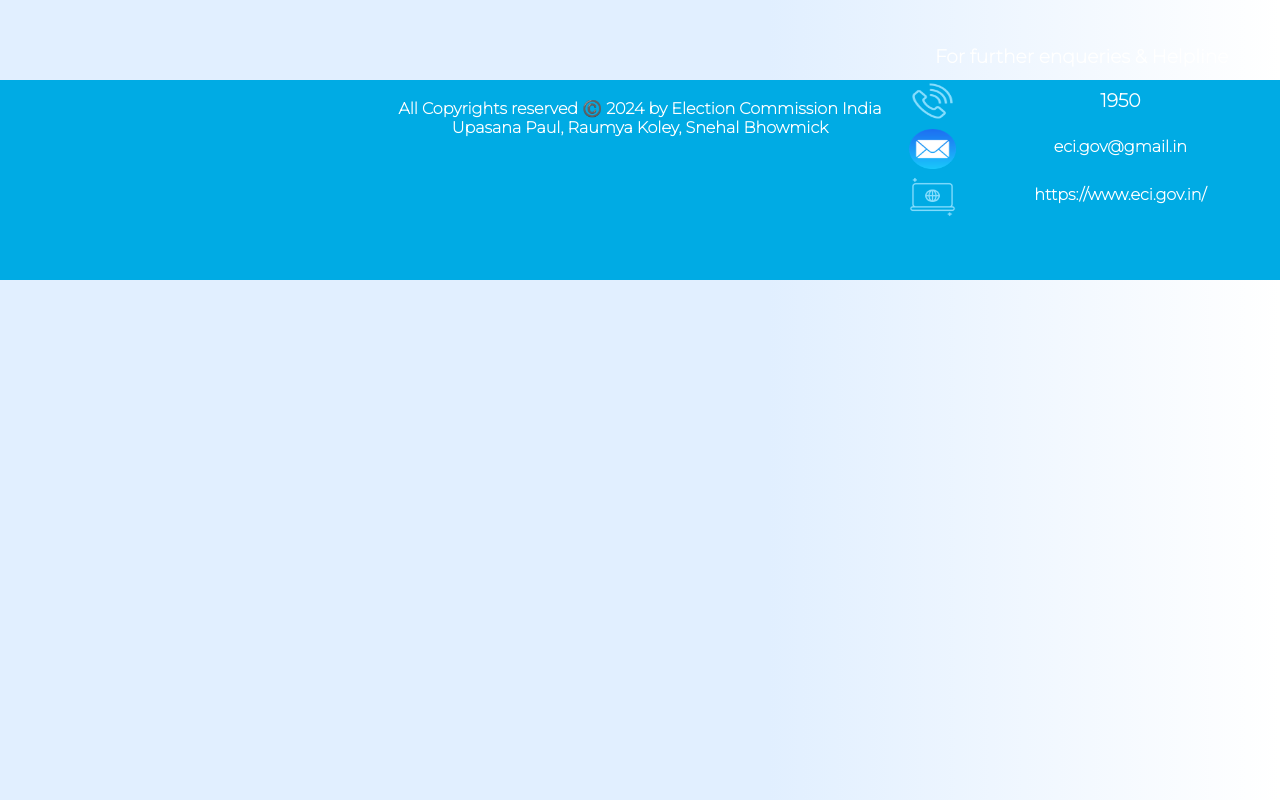
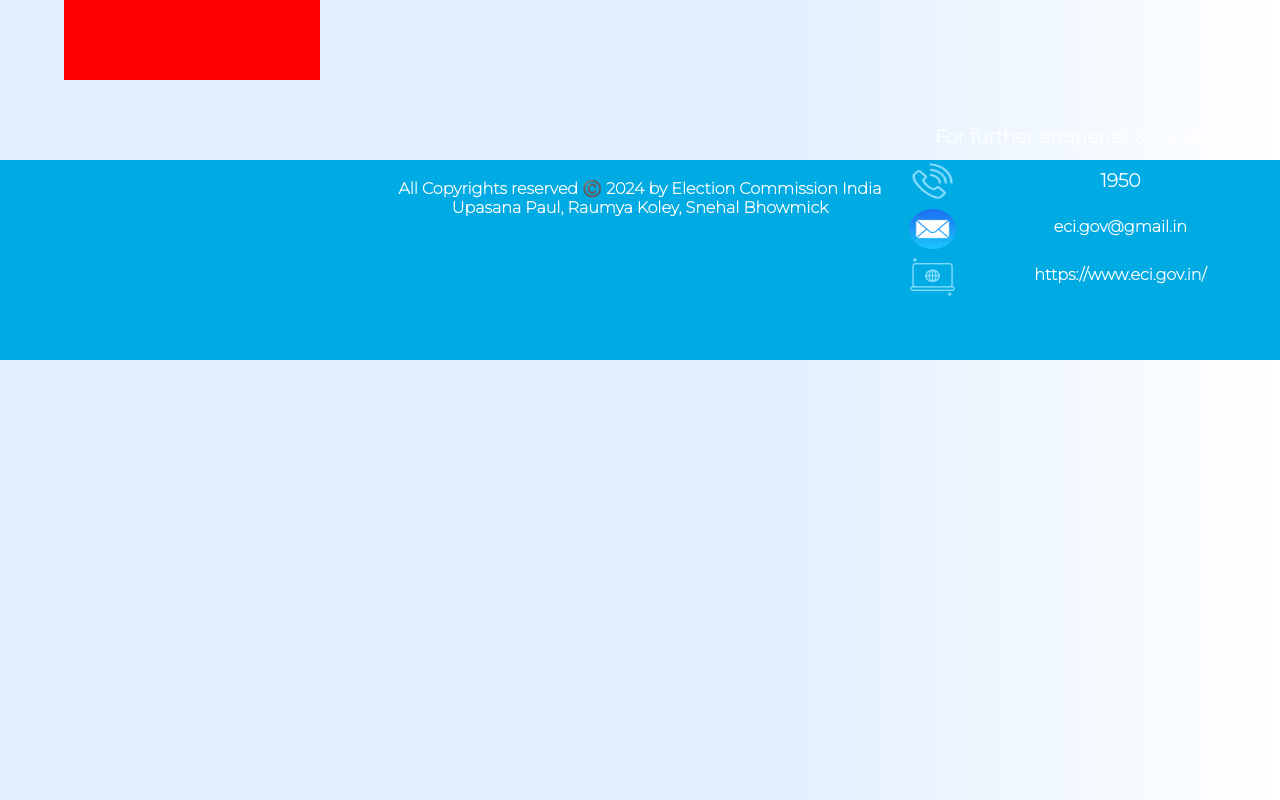
Before and after one commit to Upasana1807/Electoral-Application, a React (Create React App) app: page /countdown in a window 1280 px wide. Built offline with nearby package versions, Linux system fonts and the light colour scheme.

Commit message:
countdown page branch

```diff
--- a/src/App.js
+++ b/src/App.js
@@ -9,6 +9,7 @@
 import Candiform from "./components/Candiform.jsx";
 import Candash from "./Pages/Candashboard/Candash.jsx";
 import Voterdetails from "./Pages/Voterdetails/Voterdetails.jsx";
+import Timer from "./Pages/Timer/Timer.jsx";
 
 function App() {
   return (
@@ -22,6 +23,7 @@
       <Route path="/canform" element={<Candiform/>}/>
       <Route path="/candash" element={<Candash/>}/>
       <Route path="/voterdetails" element={<Voterdetails/>}/>
+      <Route path="/countdown" element={<Timer/>}/>
 
 
     </Routes>
--- /dev/null
+++ b/src/Pages/Timer/Timer.jsx
@@ -0,0 +1,12 @@
+import React from "react";
+
+const Timer =() =>{
+    return(
+        <>
+            <div style={{height:"10vh", width:"20%", backgroundColor:"red", marginLeft:"5%"}}></div>
+
+        </>
+    );
+};
+
+export default Timer;
```
Also changed, not shown: src/Pages/Timer/Timer.css (added).
